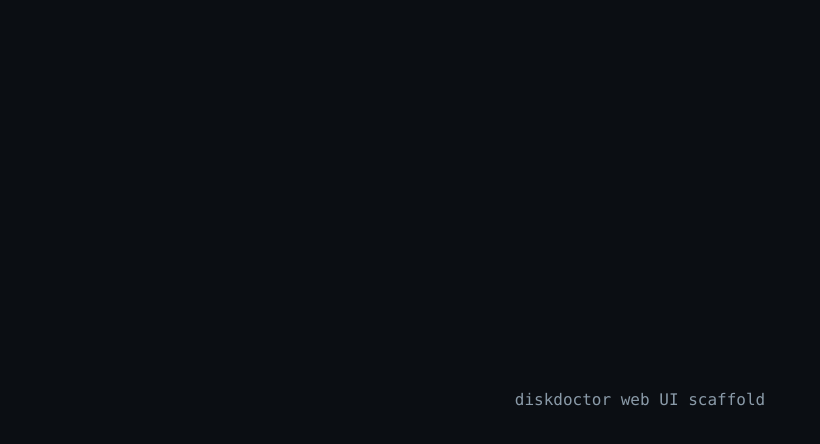
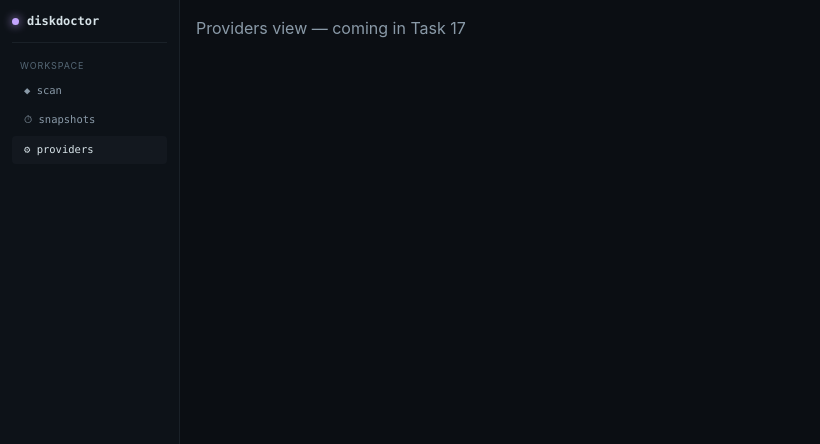
Before and after one commit to katagun/devdoctor, a React (Vite) app in the folder web/: page /providers in a window 1280 px wide. Shown: the top 444 px of the page, without its empty margins (0-820 px from the left). Built offline with nearby package versions, Linux system fonts and the light colour scheme.

Commit message:
feat(web-fe): AppShell + sidebar + routing + TopStats + SparklineBar
Three pages (Scan/Snapshots/Providers) have placeholder bodies; the layout,
nav, and shared header chrome are in place so subsequent tasks land cleanly.

```diff
--- a/web/src/App.tsx
+++ b/web/src/App.tsx
@@ -1,7 +1,19 @@
+import { BrowserRouter, Route, Routes } from "react-router-dom";
+import AppShell from "./AppShell";
+import Scan from "./pages/Scan";
+import Snapshots from "./pages/Snapshots";
+import Providers from "./pages/Providers";
+
 export default function App() {
   return (
-    <div className="min-h-screen flex items-center justify-center">
-      <div className="text-text-dim font-mono">diskdoctor web UI scaffold</div>
-    </div>
+    <BrowserRouter>
+      <Routes>
+        <Route path="/" element={<AppShell />}>
+          <Route index element={<Scan />} />
+          <Route path="snapshots" element={<Snapshots />} />
+          <Route path="providers" element={<Providers />} />
+        </Route>
+      </Routes>
+    </BrowserRouter>
   );
 }
--- /dev/null
+++ b/web/src/AppShell.tsx
@@ -0,0 +1,13 @@
+import { Outlet } from "react-router-dom";
+import { Sidebar } from "./components/Sidebar";
+
+export default function AppShell() {
+  return (
+    <div className="min-h-screen grid grid-cols-[180px_1fr] bg-bg text-text font-sans">
+      <Sidebar />
+      <main className="flex flex-col min-w-0">
+        <Outlet />
+      </main>
+    </div>
+  );
+}
--- /dev/null
+++ b/web/src/components/Sidebar.tsx
@@ -0,0 +1,40 @@
+import { NavLink } from "react-router-dom";
+
+const linkBase =
+  "flex justify-between items-center px-3 py-1.5 rounded text-[10.5px] font-mono transition-colors";
+const linkActive = "bg-bg-elev-2 text-text";
+const linkIdle = "text-text-dim hover:bg-bg-elev-1";
+
+function Item({ to, label, count }: { to: string; label: string; count?: number }) {
+  return (
+    <NavLink
+      to={to}
+      className={({ isActive }) => `${linkBase} ${isActive ? linkActive : linkIdle}`}
+    >
+      <span>{label}</span>
+      {count !== undefined && <span className="text-text-muted text-[9.5px]">{count}</span>}
+    </NavLink>
+  );
+}
+
+export function Sidebar() {
+  return (
+    <aside className="bg-bg-elev-1 border-r border-border p-3 sticky top-0 h-screen">
+      <div className="flex gap-2 items-center pb-3 mb-4 border-b border-border">
+        <span
+          className="w-[7px] h-[7px] rounded-full bg-risk-reclaim"
+          style={{ boxShadow: "0 0 10px var(--risk-reclaim)" }}
+        />
+        <span className="font-mono font-semibold text-[12px]">diskdoctor</span>
+      </div>
+      <div className="text-text-muted text-[9px] uppercase tracking-widest px-2 pb-1">
+        workspace
+      </div>
+      <nav className="flex flex-col gap-0.5 mb-4">
+        <Item to="/" label="◆ scan" />
+        <Item to="/snapshots" label="⏱ snapshots" />
+        <Item to="/providers" label="⚙ providers" />
+      </nav>
+    </aside>
+  );
+}
--- /dev/null
+++ b/web/src/components/SparklineBar.tsx
@@ -0,0 +1,17 @@
+// A tiny pure-CSS sparkline — no runtime chart dep for the header.
+export function SparklineBar({ heights }: { heights: number[] }) {
+  return (
+    <div className="flex gap-0.5 items-end h-[18px]">
+      {heights.map((h, i) => (
+        <div
+          key={i}
+          className="w-[3px] rounded-sm"
+          style={{
+            height: `${Math.max(4, h)}%`,
+            background: "linear-gradient(180deg, var(--risk-safe), #2a7f55)",
+          }}
+        />
+      ))}
+    </div>
+  );
+}
--- /dev/null
+++ b/web/src/components/TopStats.tsx
@@ -0,0 +1,29 @@
+import { SparklineBar } from "./SparklineBar";
+import { humanBytes } from "@/lib/format";
+
+export function TopStats({
+  reclaimable,
+  cacheCount,
+  diskUsedPct,
+}: {
+  reclaimable: number;
+  cacheCount: number;
+  diskUsedPct: number | null;
+}) {
+  return (
+    <div className="px-4 py-3 border-b border-border flex gap-5 items-center text-[10px] text-text-dim font-mono">
+      <span>
+        <b className="text-text">{humanBytes(reclaimable)}</b> reclaimable
+      </span>
+      <SparklineBar heights={[20, 35, 45, 58, 70, 82, 92, 85]} />
+      <span>
+        <b className="text-text">{cacheCount}</b> caches
+      </span>
+      {diskUsedPct !== null && (
+        <span>
+          <b className="text-text">{diskUsedPct}%</b> disk used
+        </span>
+      )}
+    </div>
+  );
+}
--- /dev/null
+++ b/web/src/pages/Providers.tsx
@@ -0,0 +1,5 @@
+export default function Providers() {
+  return (
+    <div className="p-4 text-text-dim">Providers view — coming in Task 17</div>
+  );
+}
--- /dev/null
+++ b/web/src/pages/Scan.tsx
@@ -0,0 +1,5 @@
+export default function Scan() {
+  return (
+    <div className="p-4 text-text-dim">Scan view — coming in Task 16</div>
+  );
+}
--- /dev/null
+++ b/web/src/pages/Snapshots.tsx
@@ -0,0 +1,5 @@
+export default function Snapshots() {
+  return (
+    <div className="p-4 text-text-dim">Snapshots view — coming in Task 18</div>
+  );
+}
```
